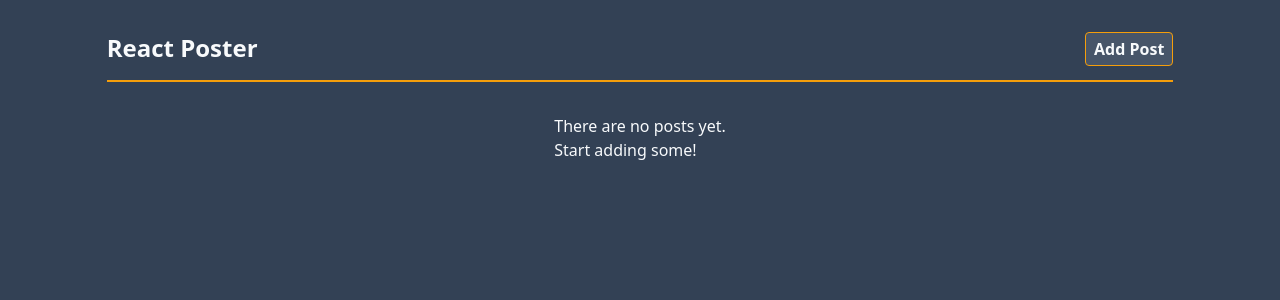
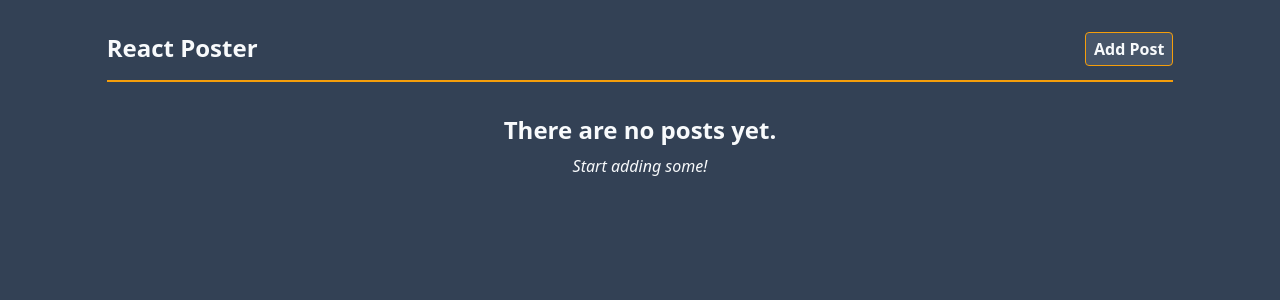
Before and after one commit to JasonWu73/react-practice, a React (Vite) app: page / in a window 1280 px wide. Shown: the top 300 px of the page. Built offline with nearby package versions, Linux system fonts and the light colour scheme.

Commit message:
add post to server

```diff
--- a/src/posts/AddPost.tsx
+++ b/src/posts/AddPost.tsx
@@ -17,14 +17,25 @@ export function AddPost({ onCancel, onAddPost }: AddPostProps) {
   function handleSubmit(event: React.FormEvent<HTMLFormElement>) {
     event.preventDefault()
 
-    const post = {
-      text,
-      author
-    }
+    const post = { text, author }
 
+    addPostToServer(post)
     onAddPost(post)
 
     onCancel()
+  }
+
+  function addPostToServer(post: NewPost) {
+    fetch('https://dummyjson.com/posts/add', {
+      method: 'POST',
+      body: JSON.stringify({
+        ...post,
+        userId: 1
+      }),
+      headers: {
+        'Content-Type': 'application/json'
+      }
+    })
   }
 
   return (
--- a/src/posts/PostList.tsx
+++ b/src/posts/PostList.tsx
@@ -35,9 +35,9 @@ export function PostList({ openAddPostModel, onCloseAddPostModel }: PostListProp
         ))}
 
         {posts.length === 0 && (
-          <div>
-            <h2>There are no posts yet.</h2>
-            <p>Start adding some!</p>
+          <div className="space-y-2 text-center">
+            <h2 className="text-2xl font-bold">There are no posts yet.</h2>
+            <p className="italic">Start adding some!</p>
           </div>
         )}
       </ul>
```
